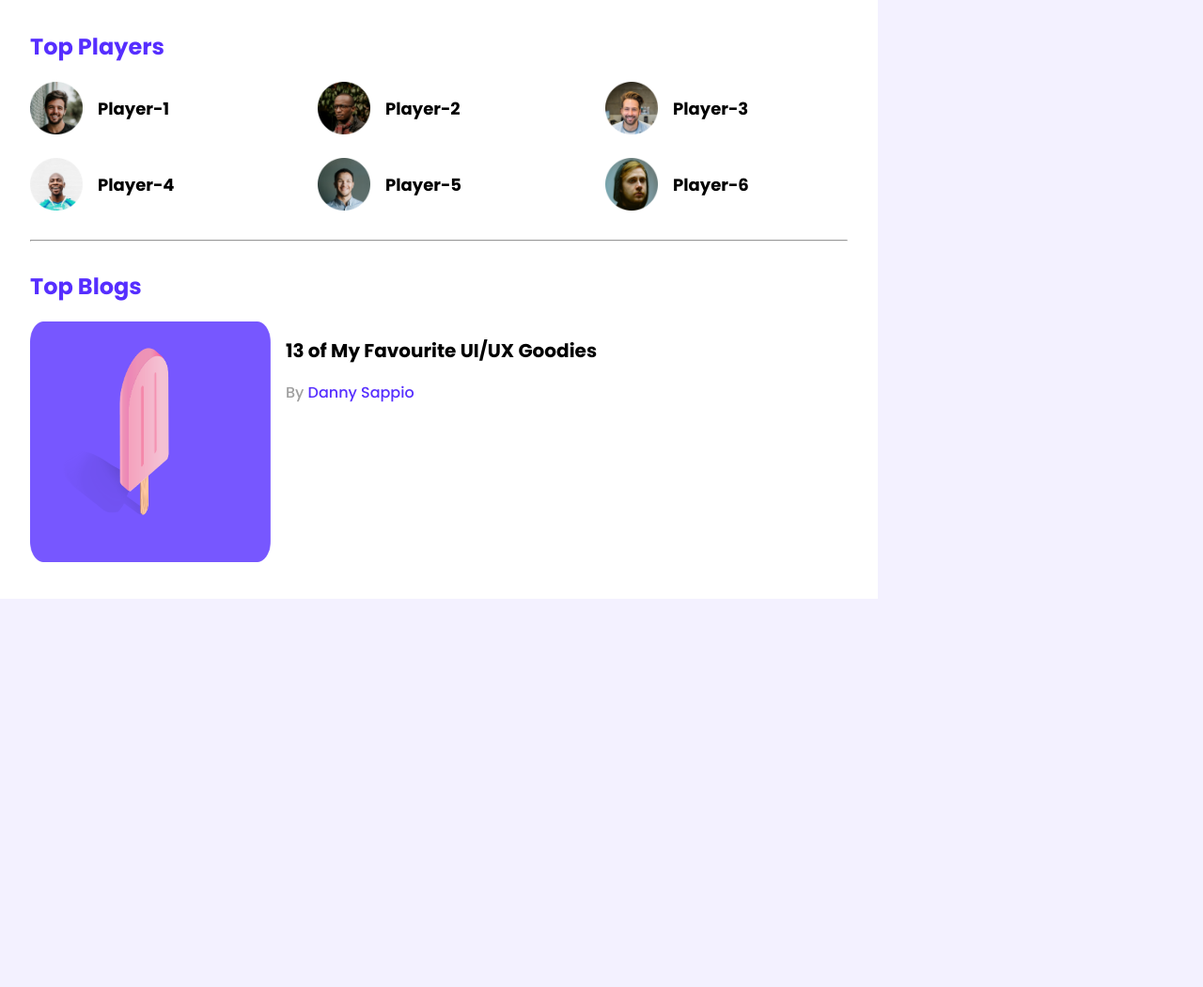
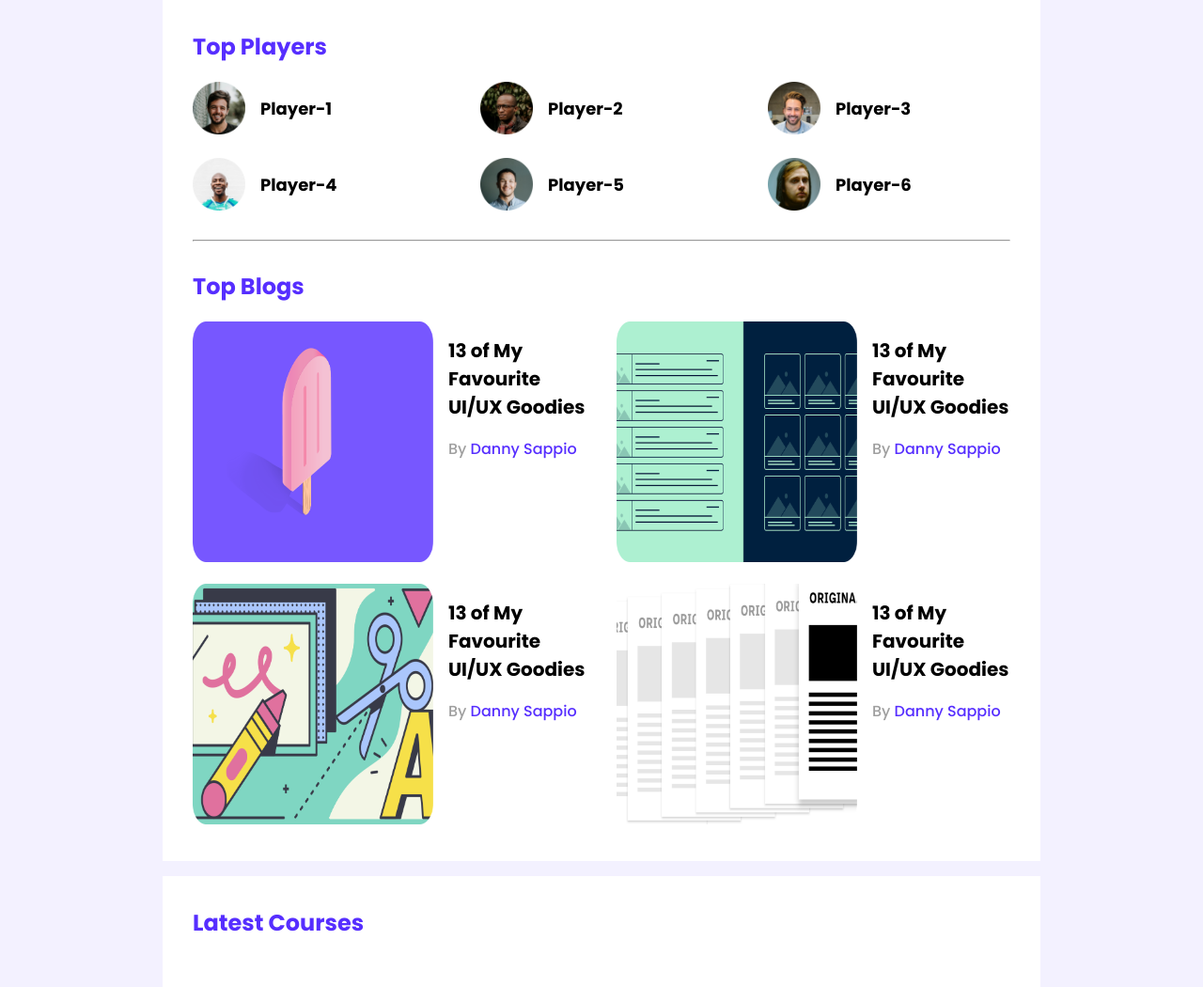
Before and after one commit to foy4748/ph_leader-board, a website: page index.html in a window 1280 px wide. Shown: the whole page at 94% size. Before the commit the page ends 800 px from the top, so only its background shows below. Drawn offline with Linux system fonts and the light colour scheme.

Commit message:
Video 9-6 Done

```diff
--- a/index.html
+++ b/index.html
@@ -59,10 +59,38 @@
 							<p class="author">By <a class="author-link" href="">Danny Sappio</a></p>
 						</div>
 					</article>
+					<article class="blog">
+						<div class="thumbnail"><img src="./images/blogs/blog-2.png" alt=""></div>
+						<div class="titles">
+							<h2 class="blog-title">13 of My Favourite UI/UX Goodies</h2>
+							<p class="author">By <a class="author-link" href="">Danny Sappio</a></p>
+						</div>
+					</article>
+					<article class="blog">
+						<div class="thumbnail"><img src="./images/blogs/blog-3.png" alt=""></div>
+						<div class="titles">
+							<h2 class="blog-title">13 of My Favourite UI/UX Goodies</h2>
+							<p class="author">By <a class="author-link" href="">Danny Sappio</a></p>
+						</div>
+					</article>
+					<article class="blog">
+						<div class="thumbnail"><img src="./images/blogs/blog-4.png" alt=""></div>
+						<div class="titles">
+							<h2 class="blog-title">13 of My Favourite UI/UX Goodies</h2>
+							<p class="author">By <a class="author-link" href="">Danny Sappio</a></p>
+						</div>
+					</article>
 				</div>
 			</div>
 		</section>
 		<!--  Players Section END  -->
+
+		<!--  Latest Course Section START  -->
+		<section class="latest-courses container">
+			<h1>Latest Courses</h1>
+		</section>
+		<!--  Latest Course Section END  -->
+
 	</main>
 
 </body>
--- a/style.css
+++ b/style.css
@@ -19,7 +19,10 @@ body{
 main{
     display: flex;
     flex-flow: column wrap;
-    justify-content:center;
+    align-items: center;
+}
+main > section + section {
+    margin-top: 1rem;
 }
 
 .container{
@@ -65,6 +68,11 @@ hr{
 }
 
 /* Top Blogs Part */
+.blogs {
+    display: grid;
+    grid-template-columns: repeat(2, 1fr);
+    grid-gap: 1rem 2rem;
+}
 .blog{
     display: flex;
 }
@@ -91,3 +99,8 @@ hr{
     text-decoration: none;
     color: var(--main-color);
 }
+
+/* _------ Latest Courses ------_ */
+.latest-courses{
+    padding: 2rem 2rem;
+}
```
